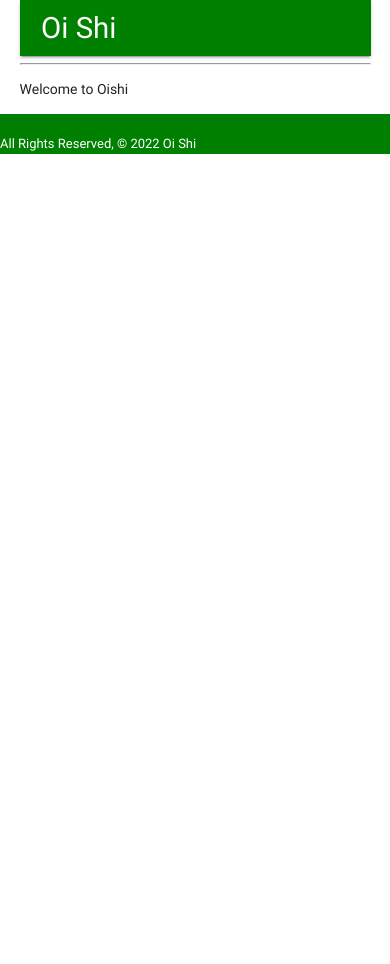
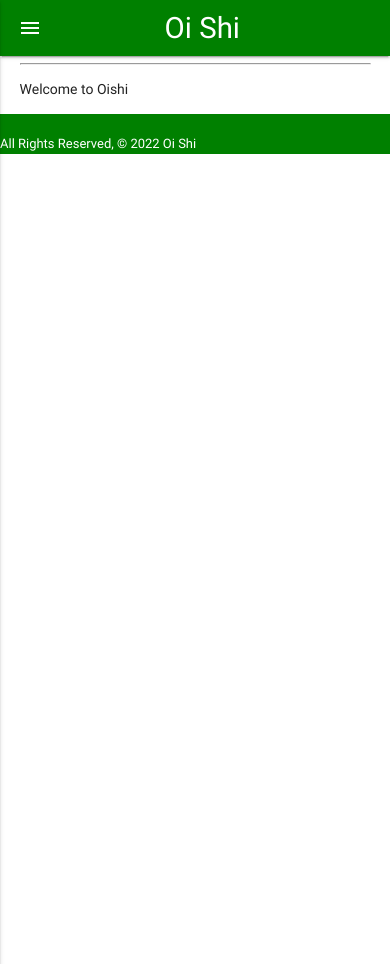
Before and after one commit to kevinglen1/Oishi, a Django app: page / in a window 390 px wide. Run offline with Django 4.2, Linux system fonts and the light colour scheme; the visitor is signed in with stand-in values (Sample User, id 1); some libraries are stand-ins or nearby versions.

Commit message:
implemented mobile view for the navbar

```diff
--- a/main_app/templates/base.html
+++ b/main_app/templates/base.html
@@ -33,7 +33,7 @@
  </head>
 
 <body>
-  <div class="container">
+  <div class="">
       <ul id="dropdown1" class="dropdown-content">
         <li><a href="{% url 'stores_create' %}">Post Your Store</a></li>
         <li><a href="{% url 'stores_index' %}">Store List</a></li>
@@ -41,8 +41,21 @@
       </ul>
     <nav>
       <div class="nav-wrapper green">
-        <a href="/" class="left brand-logo">&nbsp;&nbsp;Oi Shi</a>
+        <a href="/" class="center brand-logo">&nbsp;&nbsp;Oi Shi</a>
+        {% comment %} working on mobileView {% endcomment %}
+        <a href="#" data-activates="mobile-demo" class="button-collapse"><i class="material-icons">menu</i></a>
         <ul class="right hide-on-med-and-down">
+          {% if user.is_authenticated %}
+            <li><a href="{% url 'index' %}">View All Products</a></li>
+            <li><a class="dropdown-button" href="#!" data-activates="dropdown1">My Account<i class="material-icons right">arrow_drop_down</i></a></li>
+            <li><a href="{% url 'logout' %}">Log Out</a></li>
+          {% else %}
+            <li><a href="{% url 'signup' %}">Sign Up</a></li>
+            <li><a href="{% url 'login' %}">Log In</a></li>
+          {% endif %}
+        </ul>
+        {% comment %} implementing mobileView {% endcomment %}
+        <ul class="side-nav" id ="mobile-demo">
           {% if user.is_authenticated %}
             <li><a href="{% url 'index' %}">View All Products</a></li>
             <li><a class="dropdown-button" href="#!" data-activates="dropdown1">My Account<i class="material-icons right">arrow_drop_down</i></a></li>
@@ -64,6 +77,7 @@
   </footer>
   <script>
     $(".dropdown-trigger").dropdown();
+    $(".button-collapse").sideNav();
   </script>
 </body>
 
```
